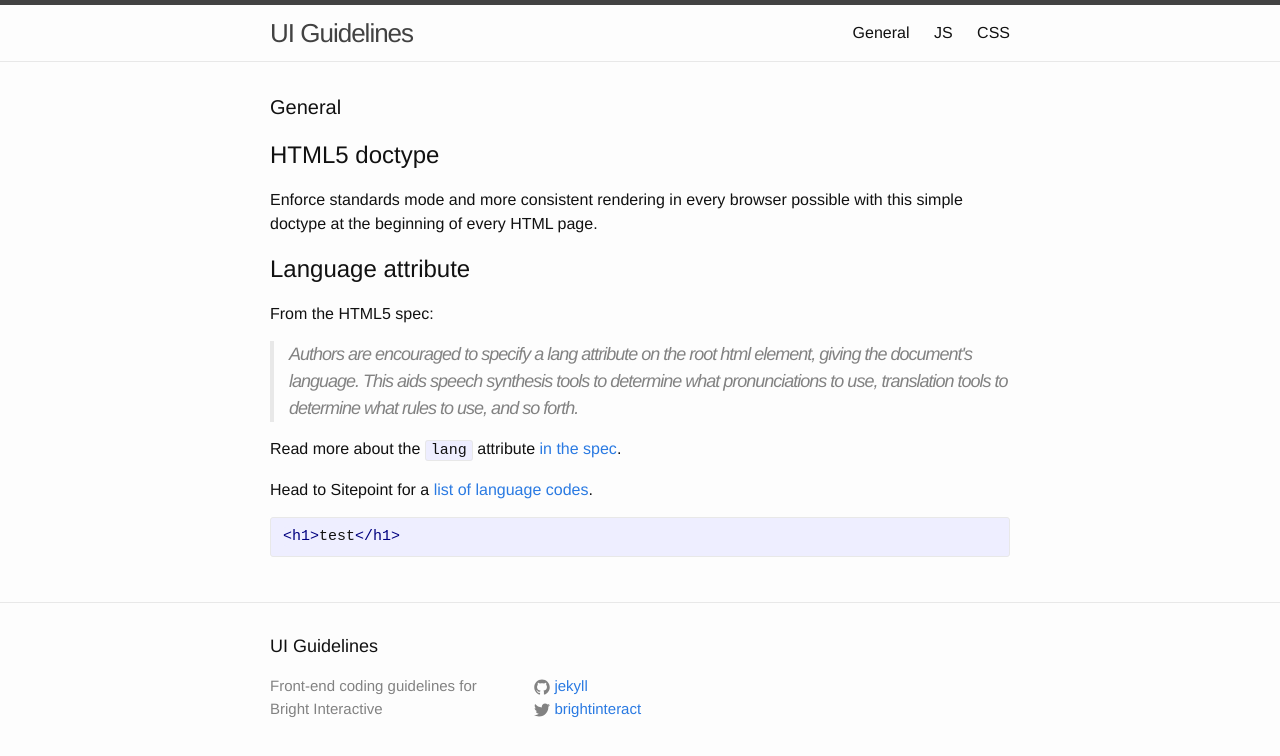
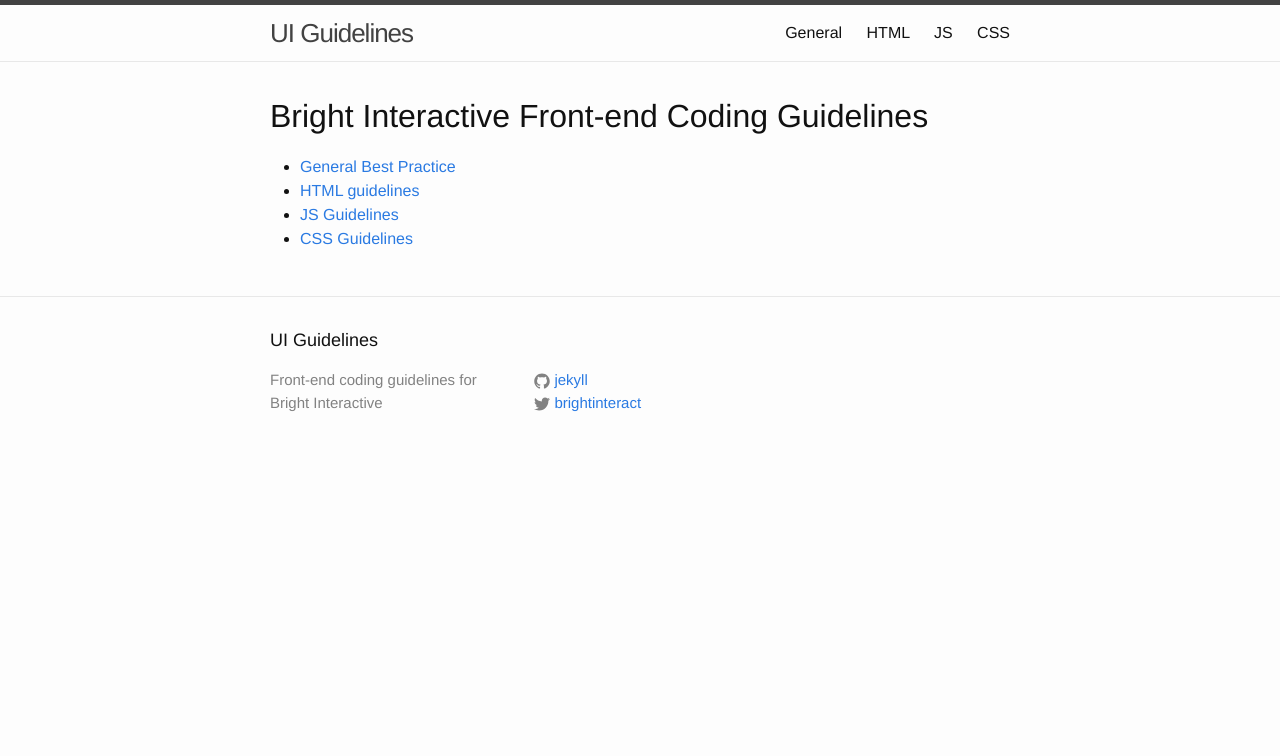
Before and after one commit to brightinteractive/ui-guidelines, a Jekyll site: the page built from index.html, in a window 1280 px wide. Shown: the top 756 px of the page. Built offline with Jekyll 4.4.1, drawn with Linux system fonts in a browser that asks for light colours.

Commit message:
Content re-org
Switch to having a home page and four subsections:
General
HTML
CSS
JS

```diff
--- a/_includes/header.html
+++ b/_includes/header.html
@@ -15,7 +15,7 @@
             <div class="trigger">
                 {% assign pages = site.pages | sort:"weight"  %}
                 {% for p in pages %}
-                    {% if p.nav %}
+                    {% if p.nav and p.nav != 'Home' %}
                         <a class="page-link" {% if p.url == page.url %}class="active" {% endif %} href="{{ p.url }}">{{ p.nav }}</a>
                     {% endif %}
                 {% endfor %}
--- a/css.html
+++ b/css.html
@@ -5,7 +5,7 @@ nav: CSS
 weight : 15
 ---
 
-<h1>CSS guidelines</h1>
+<h1>{{ page.title }}</h1>
 
 <p>Lorem ipsum dolor sit amet, consectetur adipisicing elit. Error, laboriosam placeat laudantium! Alias sunt quisquam doloribus, eveniet, minus expedita perferendis! Provident, numquam dolorem! Laborum aut in harum rerum nam, repellendus.</p>
 
--- a/index.html
+++ b/index.html
@@ -1,33 +1,21 @@
 ---
 layout: default
-title: General guidelines
-nav: General
-weight : 5
+title: Bright Interactive Front-end Coding Guidelines
+nav: Home
+weight : 1
 ---
 
 <div class="home">
-    <h1 class="page-heading">General</h1>
+    <h1>Bright Interactive Front-end Coding Guidelines</h1>
 
-    <section>
-        <h2>HTML5 doctype</h2>
-        <p>Enforce standards mode and more consistent rendering in every browser possible with this simple doctype at the beginning of every HTML page.</p>
-    </section>
+    {% assign pages = site.pages | sort:"weight"  %}
+    <ul>
+        {% for p in pages %}
+            {% if p.title and p.nav != 'Home' %}
+                <li><a class="page-link" {% if p.url == page.url %}class="active" {% endif %} href="{{ p.url }}">{{ p.title }}</a></li>
+            {% endif %}
+        {% endfor %}
+    </ul>
 
-    <section>
-        <h2>Language attribute</h2>
-        <p>From the HTML5 spec:</p>
-        <blockquote>
-            <p>Authors are encouraged to specify a lang attribute on the root html element, giving the document's language. This aids speech synthesis tools to determine what pronunciations to use, translation tools to determine what rules to use, and so forth.</p>
-        </blockquote>
-        <p>Read more about the <code>lang</code> attribute <a href="http://www.w3.org/html/wg/drafts/html/master/semantics.html#the-html-element">in the spec</a>.</p>
-        <p>Head to Sitepoint for a <a href="http://reference.sitepoint.com/html/lang-codes">list of language codes</a>.</p>
 
-        <div class="example">
-            {% highlight html %}<h1>test</h1>{% endhighlight %}
-        </div>
-    </section>
-
-    <section>
-
-    </section>
 </div>
--- a/js.html
+++ b/js.html
@@ -4,3 +4,5 @@ title: JS Guidelines
 nav: JS
 weight : 10
 ---
+
+<h1>{{ page.title }}</h1>
```
Also changed, not shown: general.html (added, +23 -0 lines), html.html (added, +27 -0 lines).
